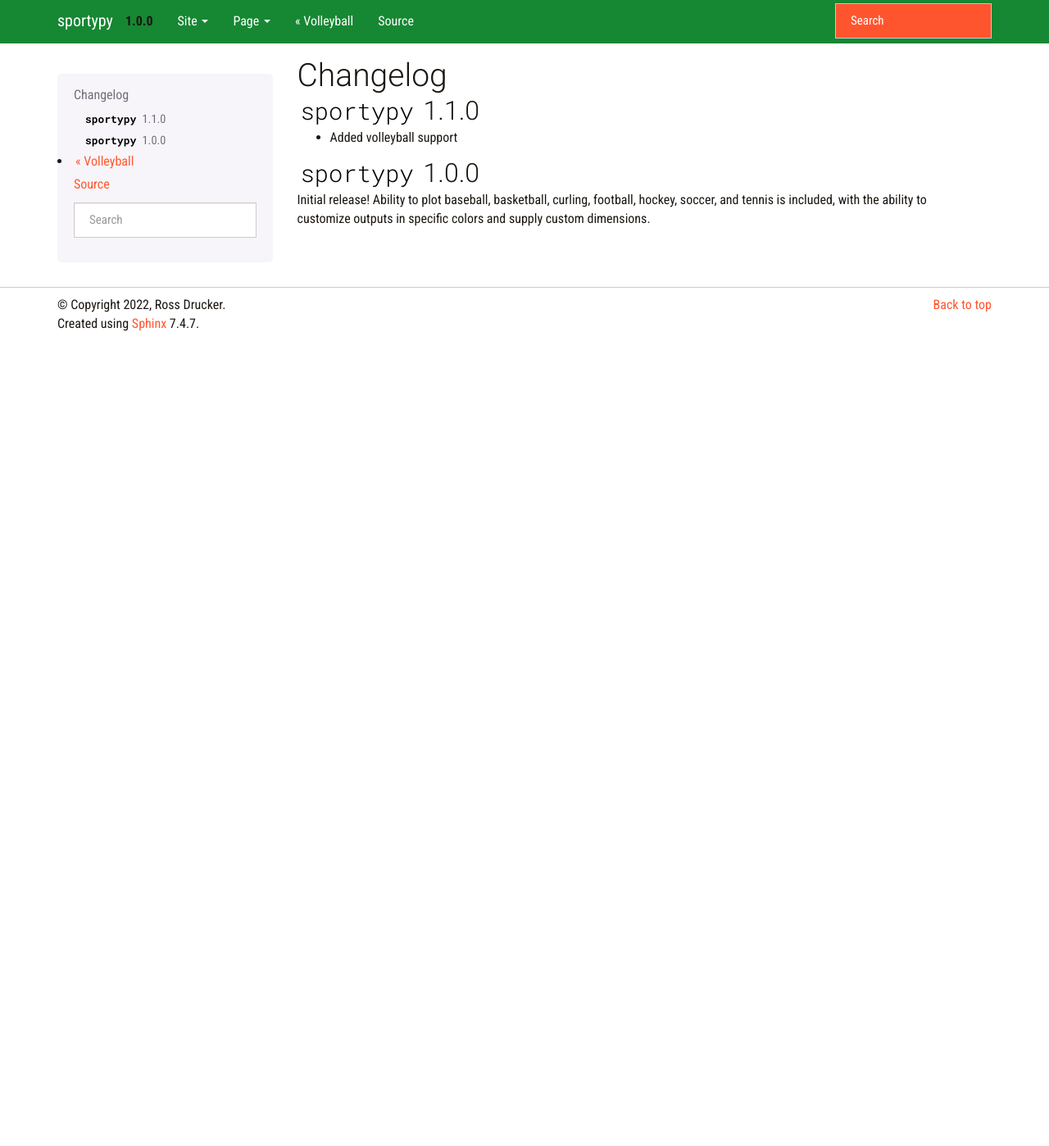
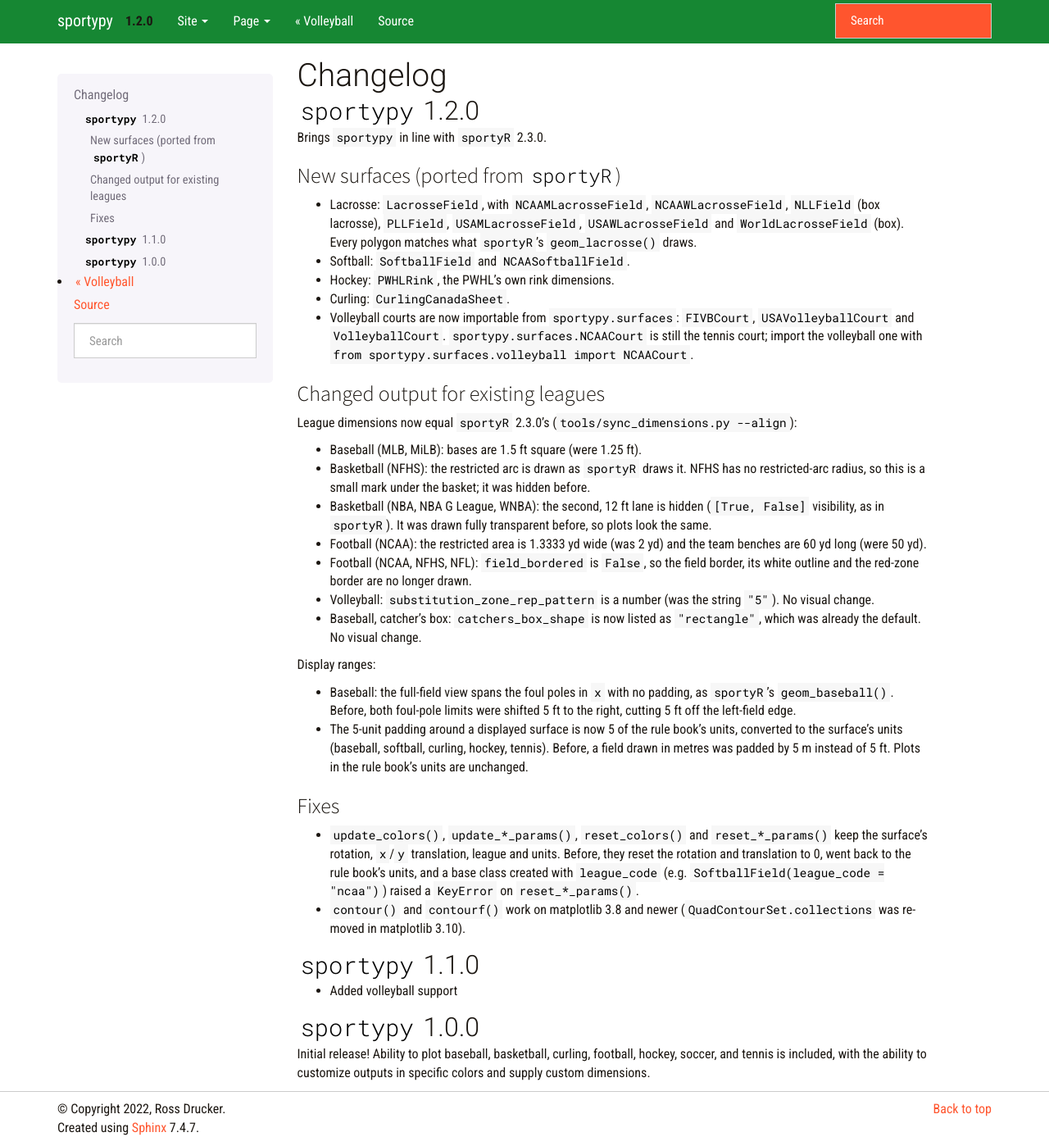
Before and after one commit to sportsdataverse/sportypy, a Sphinx documentation site: the page built from docs/changelog.md, in a window 1280 px wide and 1398 px high. Shown: the whole window at 82% size. Built offline with Sphinx 7.4.7, drawn with Linux system fonts in a browser that asks for light colours.

Commit message:
chore(release): 1.2.0
Version 1.2.0 in setup.py and docs/conf.py (which still said 1.0.0).
docs/changelog.md covers the sportyR 2.3.0 parity work: lacrosse,
softball, PWHL rink, Curling Canada sheet, volleyball exports, the
existing-league dimension alignment and its visible changes, the
display-padding and baseball x-limit changes, and the update/reset and
matplotlib contour fixes. README lists the new sports and leagues.

```diff
--- a/docs/changelog.md
+++ b/docs/changelog.md
@@ -1,4 +1,38 @@
 # Changelog
+
+## `sportypy` 1.2.0
+
+Brings `sportypy` in line with `sportyR` 2.3.0.
+
+### New surfaces (ported from `sportyR`)
+
+- Lacrosse: `LacrosseField`, with `NCAAMLacrosseField`, `NCAAWLacrosseField`, `NLLField` (box lacrosse), `PLLField`, `USAMLacrosseField`, `USAWLacrosseField` and `WorldLacrosseField` (box). Every polygon matches what `sportyR`'s `geom_lacrosse()` draws.
+- Softball: `SoftballField` and `NCAASoftballField`.
+- Hockey: `PWHLRink`, the PWHL's own rink dimensions.
+- Curling: `CurlingCanadaSheet`.
+- Volleyball courts are now importable from `sportypy.surfaces`: `FIVBCourt`, `USAVolleyballCourt` and `VolleyballCourt`. `sportypy.surfaces.NCAACourt` is still the tennis court; import the volleyball one with `from sportypy.surfaces.volleyball import NCAACourt`.
+
+### Changed output for existing leagues
+
+League dimensions now equal `sportyR` 2.3.0's (`tools/sync_dimensions.py --align`):
+
+- Baseball (MLB, MiLB): bases are 1.5 ft square (were 1.25 ft).
+- Basketball (NFHS): the restricted arc is drawn as `sportyR` draws it. NFHS has no restricted-arc radius, so this is a small mark under the basket; it was hidden before.
+- Basketball (NBA, NBA G League, WNBA): the second, 12 ft lane is hidden (`[True, False]` visibility, as in `sportyR`). It was drawn fully transparent before, so plots look the same.
+- Football (NCAA): the restricted area is 1.3333 yd wide (was 2 yd) and the team benches are 60 yd long (were 50 yd).
+- Football (NCAA, NFHS, NFL): `field_bordered` is `False`, so the field border, its white outline and the red-zone border are no longer drawn.
+- Volleyball: `substitution_zone_rep_pattern` is a number (was the string `"5"`). No visual change.
+- Baseball, catcher's box: `catchers_box_shape` is now listed as `"rectangle"`, which was already the default. No visual change.
+
+Display ranges:
+
+- Baseball: the full-field view spans the foul poles in `x` with no padding, as `sportyR`'s `geom_baseball()`. Before, both foul-pole limits were shifted 5 ft to the right, cutting 5 ft off the left-field edge.
+- The 5-unit padding around a displayed surface is now 5 of the rule book's units, converted to the surface's units (baseball, softball, curling, hockey, tennis). Before, a field drawn in metres was padded by 5 m instead of 5 ft. Plots in the rule book's units are unchanged.
+
+### Fixes
+
+- `update_colors()`, `update_*_params()`, `reset_colors()` and `reset_*_params()` keep the surface's rotation, `x`/`y` translation, league and units. Before, they reset the rotation and translation to 0, went back to the rule book's units, and a base class created with `league_code` (e.g. `SoftballField(league_code = "ncaa")`) raised a `KeyError` on `reset_*_params()`.
+- `contour()` and `contourf()` work on matplotlib 3.8 and newer (`QuadContourSet.collections` was removed in matplotlib 3.10).
 
 ## `sportypy` 1.1.0
 
--- a/docs/conf.py
+++ b/docs/conf.py
@@ -11,7 +11,7 @@
 sys.path.insert(0, os.path.abspath(os.path.join("..", "..", "sportypy")))
 
 project = "sportypy"
-version = "1.0.0"
+version = "1.2.0"
 copyright = "2022, Ross Drucker"
 author = "Ross Drucker"
 
--- a/setup.py
+++ b/setup.py
@@ -2,7 +2,7 @@
 
 setuptools.setup(
     name = "sportypy",
-    version = "1.1.0",
+    version = "1.2.0",
     description = "Draw sports surfaces according to rulebook specifications",
     long_description = open("README.md").read(),
     long_description_content_type = "text/markdown",
```
Also changed, not shown: README.md (+11 -1 lines).
